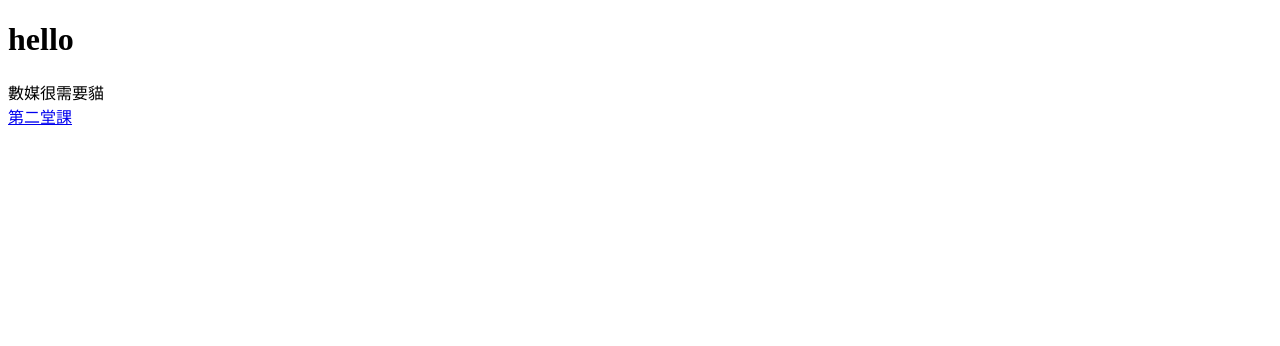
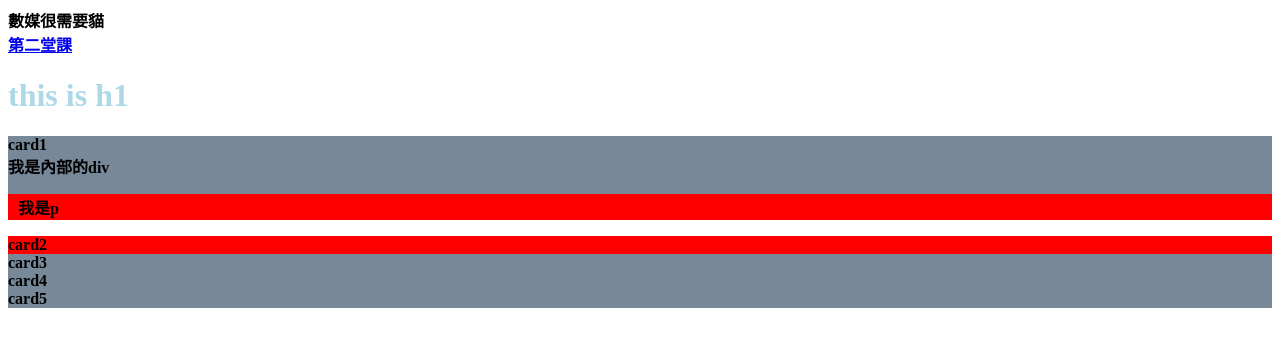
Before and after one commit to yu102930/lamb.github.io, a plain HTML site: page index.html in a window 1280 px wide. Drawn offline with Linux system fonts and the light colour scheme.

Commit message:
新增css代表style 新增id代表#、class代表.

```diff
--- a/index.html
+++ b/index.html
@@ -3,10 +3,22 @@
   <head>
       <meta charset="UTF-8">
       <title>DCD NO1</title>
+      <link rel="stylesheet" href="my css.css"/>
+
   </head>
   <body>
-<h1>hello</h1>
+
     數媒很需要貓<br>
     <a href="https://yu102930.github.io/lamb.github.io/">第二堂課</a>
+    <h1 style="color: lightblue">this is h1</h1>
+    <div class="card">card1
+         <div>我是內部的div</div>
+         <p>我是p</p>
+    </div>
+    <div id="sss_card">card2</div>
+    <div class="card">card3</div>
+    <div class="card">card4</div>
+    <div class="card">card5</div>
+
   </body>
 </html>
--- /dev/null
+++ b/my css.css
@@ -0,0 +1,22 @@
+h1{
+    color: lightslategray;
+}
+
+body{
+    /*background-color: lightcyan; */
+    font-weight: 800;
+}
+/* for id*/
+
+#sss_card{
+    background-color:red;
+}
+/* for class*/
+
+.card{
+    background-color: lightslategray;
+}
+.card > p{
+    background-color: red;
+    padding: 1px 10px;
+}
```
Lines whose indentation alone changed are shown as unchanged.
